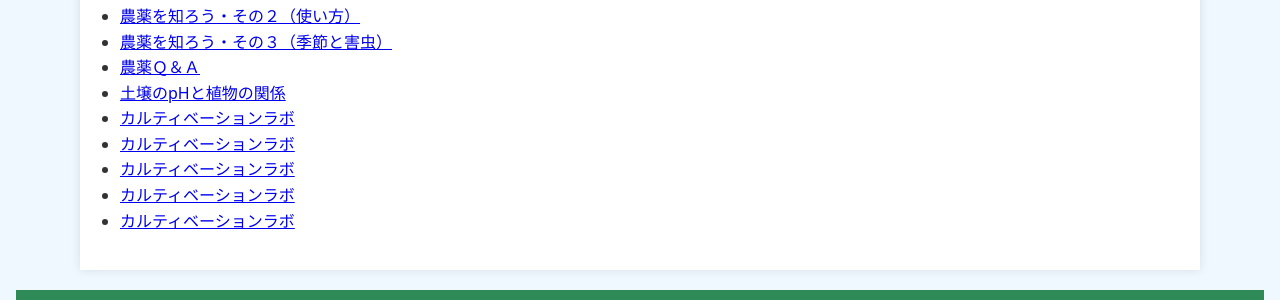
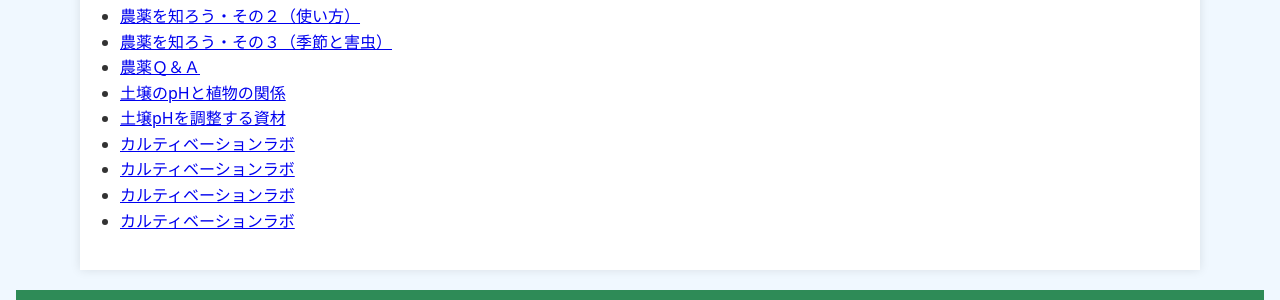
Before and after one commit to shiitake-garden/shiitake-garden.github.io, a Jekyll site: the page built from column/index.html, in a window 1280 px wide. Shown: the part 555-855 px from the top of the page. Built offline with Jekyll 4.4.1, drawn with Linux system fonts in a browser that asks for light colours.

Commit message:
Update column_ph_sizai.html

```diff
--- a/column/column_ph_sizai.html
+++ b/column/column_ph_sizai.html
@@ -1,6 +1,6 @@
 ---
 layout: default_care
-title: カルティベーションラボ
+title: 土壌pHを調整する資材
 ---
 
 <!doctype html>
```
